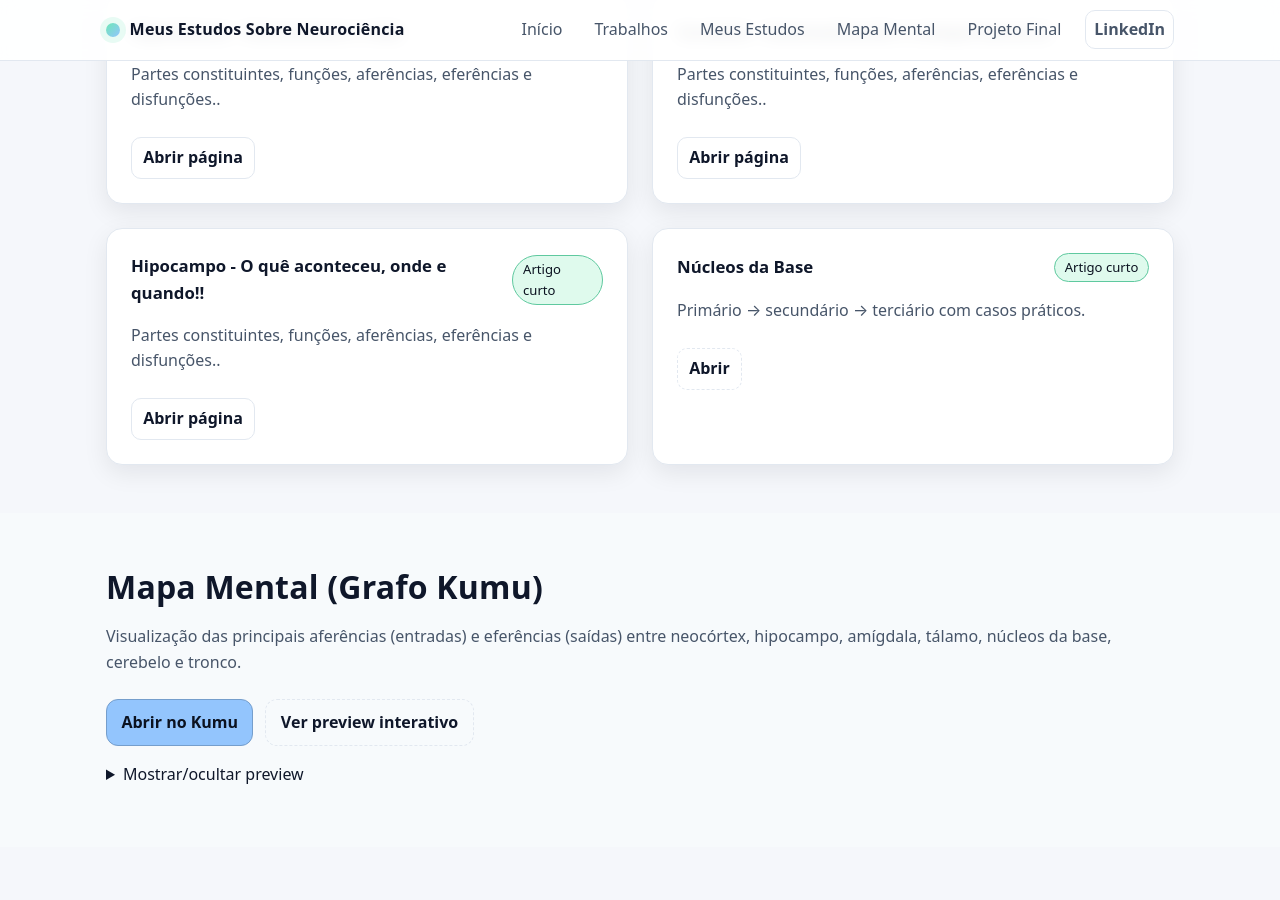
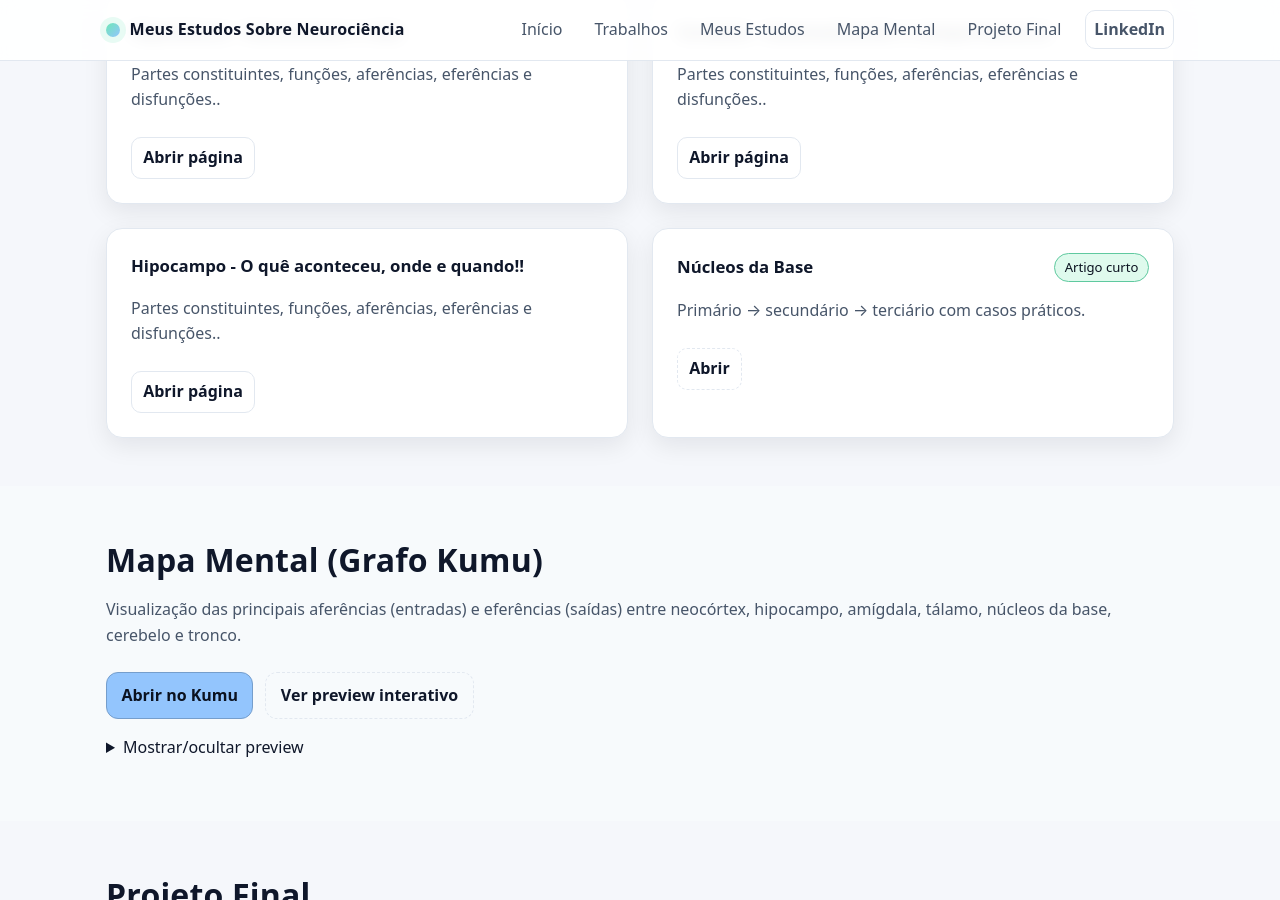
Before and after one commit to gdutramartins/neurociencia, a Jekyll site: the page built from index.html, in a window 1280 px wide and 900 px high, scrolled down 1110 px. Built offline with Jekyll 4.4.1, drawn with Linux system fonts in a browser that asks for light colours.

Commit message:
ajuste card hipocampo

```diff
--- a/index.html
+++ b/index.html
@@ -89,7 +89,7 @@ title: Neurociência nas Organizações
         <article class="card">
           <header>
             <h3>Hipocampo - O quê aconteceu, onde e quando!!</h3>
-            <span class="tag tag-alt">Artigo curto</span>
+            <!--<span class="tag tag-alt">Artigo curto</span>-->
           </header>
           <p>Partes constituintes, funções, aferências, eferências e disfunções..</p>
           <div class="card-actions">
```
